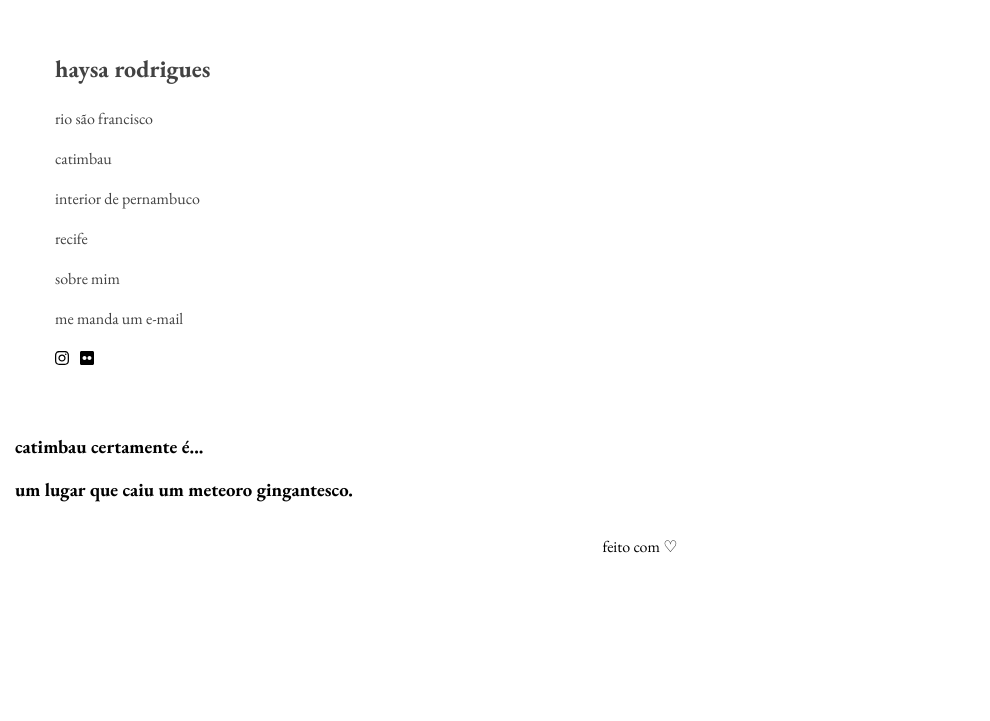
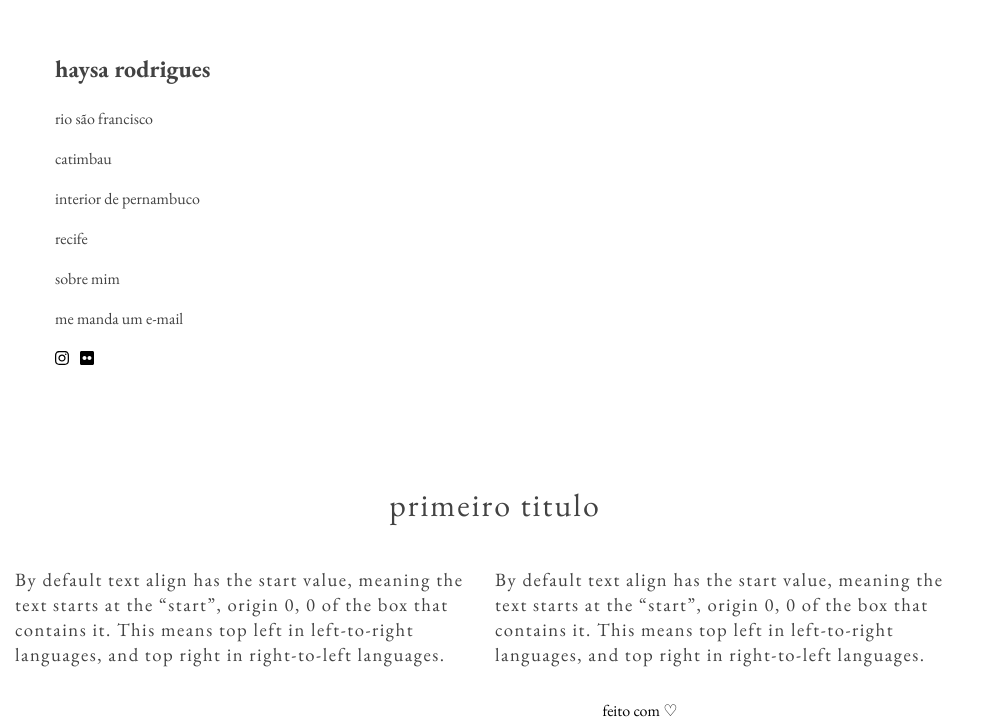
Before and after one commit to HaysaRodrigues/haysarodrigues, a React (Create React App) app: page /catimbau in a window 1280 px wide. Shown: the part 130-851 px from the top of the page, without its empty margins (0-990 px from the left). Before the commit the page ends 800 px from the top, so only its background shows below. Built offline with nearby package versions, Linux system fonts and the light colour scheme.

Commit message:
create story component and the json data file

```diff
--- a/src/App.css
+++ b/src/App.css
@@ -35,6 +35,31 @@ li {
   font-size: x-large;
 }
 
+.story {
+  display: flex;
+  flex-direction: column;
+  margin-top: 5%;
+}
+
+.storyTitle {
+  color: #424242;
+  text-align: center;
+  font-weight: 100;
+  letter-spacing: 2px;
+}
+
+.paragraphs {
+  display: flex;
+  flex-direction: row;
+  justify-content: space-between;
+}
+
+.paragraphsFont {
+  font-weight: 400;
+  letter-spacing: 1.5px;
+  color: #424242;
+}
+
 a, a:link, a:visited, a:focus, a:hover, a:active{
   color: #424242;
   text-decoration: none;
@@ -48,11 +73,6 @@ a, a:link, a:visited, a:focus, a:hover, a:active{
 
 .icon-item {
   margin-right: 3%;
-}
-
-.contact {
-  text-decoration: none;
-  color: #000000;
 }
 
 .app-left-menu {
--- a/src/components/Menu.js
+++ b/src/components/Menu.js
@@ -22,7 +22,7 @@ export default class Menu extends Component {
             <li><Link to={'/recife'}> recife </Link></li>
             <li><Link to={'/aboutme'}> sobre mim </Link></li>
             <li>
-              <a className="contact" href="mailto:rodrigues.haysa@gmail.com" target="blank" rel="noopener noreferrer">
+              <a href="mailto:rodrigues.haysa@gmail.com" target="blank" rel="noopener noreferrer">
                 me manda um e-mail
               </a>
             </li>
--- a/src/components/stories/Catimbau.js
+++ b/src/components/stories/Catimbau.js
@@ -1,14 +1,18 @@
 import React, { Component } from 'react'
 import Story from '../story/Story';
 
-const firstParagraph = 'catimbau certamente é...'
-const secondParagraph = 'um lugar que caiu um meteoro gingantesco.'
+const title = 'primeiro titulo'
+const firstParagraph = 'By default text align has the start value, meaning the text starts at the “start”, origin 0, 0 of the box that contains it. This means top left in left-to-right languages, and top right in right-to-left languages.'
+const secondParagraph = 'By default text align has the start value, meaning the text starts at the “start”, origin 0, 0 of the box that contains it. This means top left in left-to-right languages, and top right in right-to-left languages.'
 
 export default class Catimbau extends Component {
   render() {
     return (
       <div>
-        <Story firstParagraph={firstParagraph} secondParagraph={secondParagraph}/>
+        <Story
+        title={title}
+        firstParagraph={firstParagraph}
+        secondParagraph={secondParagraph}/>
       </div>
     )
   }
--- a/src/components/story/Story.js
+++ b/src/components/story/Story.js
@@ -3,9 +3,15 @@ import React, { Component } from 'react'
 export default class Story extends Component {
   render() {
     return (
-      <div>
-        <h3 className='firstParagraph'> {this.props.firstParagraph} </h3>
-        <h3 className='secondParagraph'> {this.props.secondParagraph} </h3>
+      <div className='story'>
+        <h1 className='storyTitle'> {this.props.title} </h1>
+        <div className='paragraphs'>
+          <h3 className='paragraphsFont'> {this.props.firstParagraph} </h3>
+          <h3 className='paragraphsFont'> {this.props.secondParagraph} </h3>
+        </div>
+        <div className='photoGrid'>
+
+        </div>
       </div>
     )
   }
```
Also changed, not shown: src/JSON/storyPhotos.json (added, +16 -0 lines).
